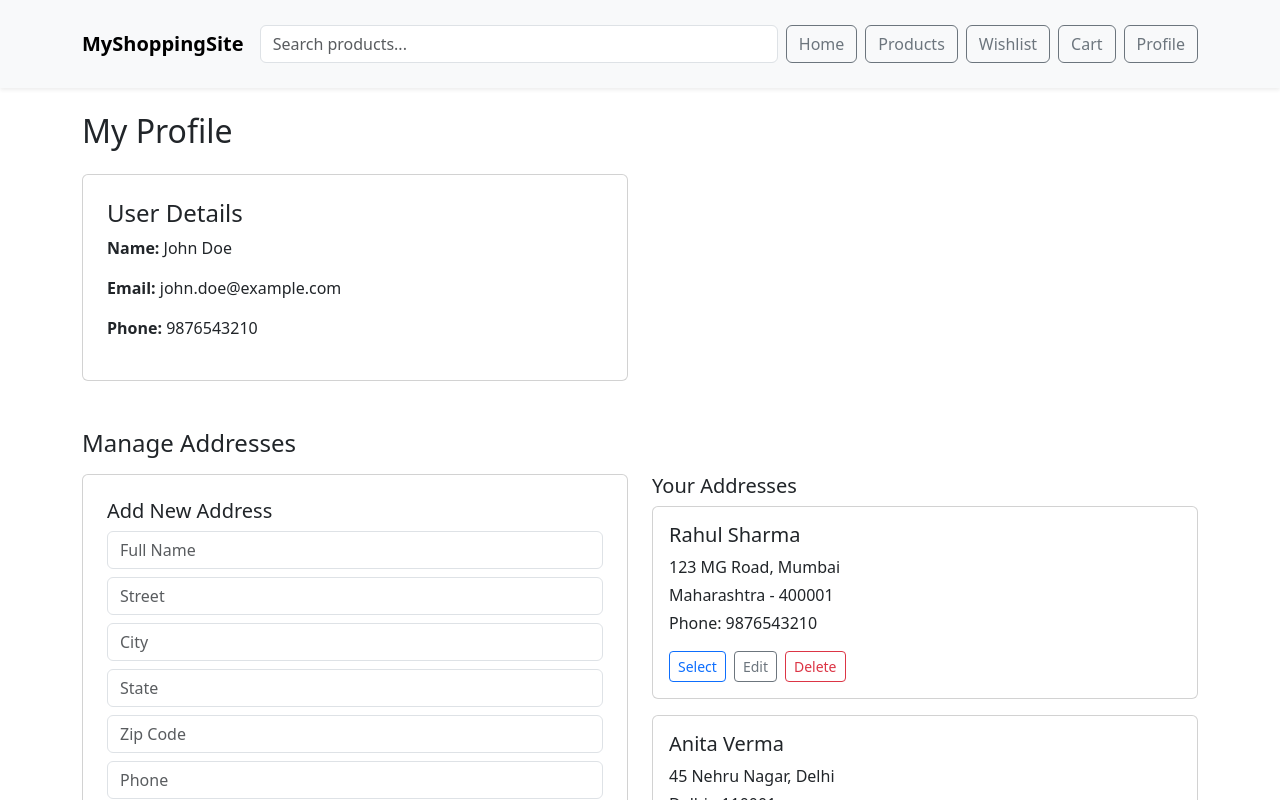
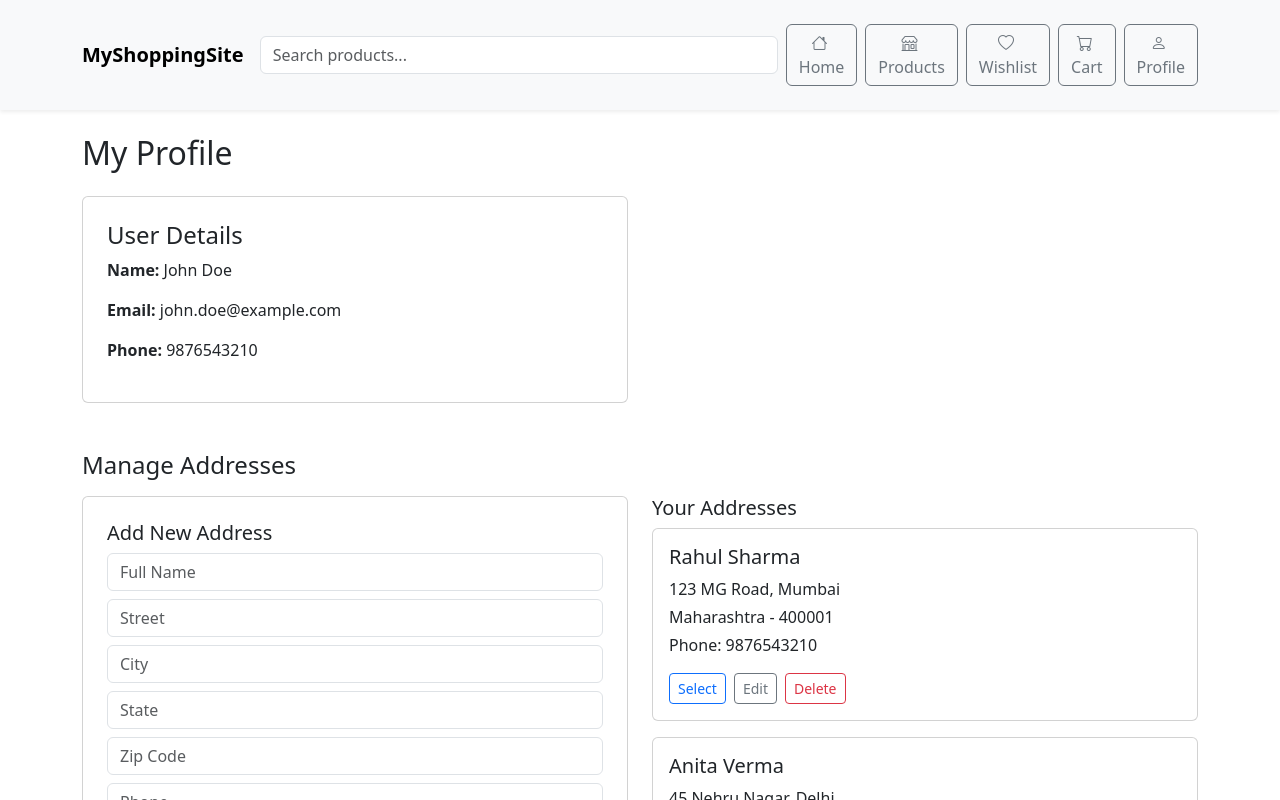
Before and after one commit to Rinkesh1005/Major-Project-1, a React (Vite) app in the folder Frontend/: page /profile in a window 1280 px wide. Shown: the top 800 px of the page. Built offline with nearby package versions, Linux system fonts and the light colour scheme.

Commit message:
Edited some codes inside components folder and pages folder

```diff
--- a/Frontend/src/App.jsx
+++ b/Frontend/src/App.jsx
@@ -1,7 +1,7 @@
 import { useState, useEffect } from "react";
 import { BrowserRouter, Routes, Route } from "react-router-dom";
-import { ToastContainer } from 'react-toastify';
-import 'react-toastify/dist/ReactToastify.css';
+import { ToastContainer } from "react-toastify";
+import "react-toastify/dist/ReactToastify.css";
 import HomePage from "./pages/HomePage";
 import ProductListPage from "./pages/ProductListPage";
 import ProductDetailPage from "./pages/ProductDetailPage";
@@ -9,25 +9,26 @@ import CartPage from "./pages/CartPage";
 import WishlistPage from "./pages/WishlistPage";
 import UserProfilePage from "./pages/UserProfilePage";
 import CheckoutPage from "./pages/CheckoutPage";
+import Header from "./components/Header";
 import "bootstrap/dist/css/bootstrap.min.css";
 
 function App() {
   const [cart, setCart] = useState(() => {
     try {
-      const savedCart = localStorage.getItem('cart');
+      const savedCart = localStorage.getItem("cart");
       return savedCart ? JSON.parse(savedCart) : [];
     } catch (error) {
-      console.error('Error loading cart from localStorage:', error);
+      console.error("Error loading cart from localStorage:", error);
       return [];
     }
   });
 
   const [wishlist, setWishlist] = useState(() => {
     try {
-      const savedWishlist = localStorage.getItem('wishlist');
+      const savedWishlist = localStorage.getItem("wishlist");
       return savedWishlist ? JSON.parse(savedWishlist) : [];
     } catch (error) {
-      console.error('Error loading wishlist from localStorage:', error);
+      console.error("Error loading wishlist from localStorage:", error);
       return [];
     }
   });
@@ -36,22 +37,28 @@ function App() {
 
   useEffect(() => {
     try {
-      localStorage.setItem('cart', JSON.stringify(cart));
+      localStorage.setItem("cart", JSON.stringify(cart));
     } catch (error) {
-      console.error('Error saving cart to localStorage:', error);
+      console.error("Error saving cart to localStorage:", error);
     }
   }, [cart]);
 
   useEffect(() => {
     try {
-      localStorage.setItem('wishlist', JSON.stringify(wishlist));
+      localStorage.setItem("wishlist", JSON.stringify(wishlist));
     } catch (error) {
-      console.error('Error saving wishlist to localStorage:', error);
+      console.error("Error saving wishlist to localStorage:", error);
     }
   }, [wishlist]);
 
   return (
     <BrowserRouter>
+      <Header
+        searchQuery={searchQuery}
+        setSearchQuery={setSearchQuery}
+        cart={cart}
+        wishlist={wishlist}
+      />
       <Routes>
         <Route
           path="/"
--- a/Frontend/src/components/Header.jsx
+++ b/Frontend/src/components/Header.jsx
@@ -3,13 +3,11 @@ import "bootstrap/dist/css/bootstrap.min.css";
 import "bootstrap/dist/js/bootstrap.bundle.min.js";
 import "bootstrap-icons/font/bootstrap-icons.css";
 
-const Header = ({ searchQuery, setSearchQuery, showSearch = true }) => {
+const Header = ({ searchQuery, setSearchQuery, showSearch = true, cart = [], wishlist = [] }) => {
   return (
     <nav className="navbar navbar-expand-lg navbar-light bg-light shadow-sm py-4 mb-4">
       <div className="container">
-        <Link className="navbar-brand fw-bold" to="/">
-          MyShoppingSite
-        </Link>
+        <Link className="navbar-brand fw-bold" to="/">MyShoppingSite</Link>
 
         <button
           className="navbar-toggler"
@@ -37,36 +35,42 @@ const Header = ({ searchQuery, setSearchQuery, showSearch = true }) => {
           )}
 
           <div className="d-flex align-items-center ms-auto mt-2 mt-lg-0">
-            <Link to="/" className="btn btn-outline-secondary me-2 d-none d-lg-inline">
-              Home
+
+            <Link to="/" className="btn btn-outline-secondary position-relative me-2">
+              <i className="bi bi-house me-1"></i>
+              <span className="d-none d-lg-inline">Home</span>
             </Link>
-            <Link to="/" className="btn btn-outline-secondary me-2 d-lg-none">
-              <i className="bi bi-house"></i>
+
+            <Link to="/products" className="btn btn-outline-secondary position-relative me-2">
+              <i className="bi bi-shop me-1"></i>
+              <span className="d-none d-lg-inline">Products</span>
             </Link>
-            <Link to="/products" className="btn btn-outline-secondary me-2 d-none d-lg-inline">
-              Products
+
+            <Link to="/wishlist" className="btn btn-outline-secondary position-relative me-2">
+              <i className="bi bi-heart me-1"></i>
+              <span className="d-none d-lg-inline">Wishlist</span>
+              {wishlist.length > 0 && (
+                <span className="position-absolute top-0 start-100 translate-middle badge rounded-pill bg-danger">
+                  {wishlist.length}
+                </span>
+              )}
             </Link>
-            <Link to="/products" className="btn btn-outline-secondary me-2 d-lg-none">
-              <i className="bi bi-shop"></i>
+
+            <Link to="/cart" className="btn btn-outline-secondary position-relative me-2">
+              <i className="bi bi-cart me-1"></i>
+              <span className="d-none d-lg-inline">Cart</span>
+              {cart.length > 0 && (
+                <span className="position-absolute top-0 start-100 translate-middle badge rounded-pill bg-primary">
+                  {cart.length}
+                </span>
+              )}
             </Link>
-            <Link to="/wishlist" className="btn btn-outline-secondary me-2 d-none d-lg-inline">
-              Wishlist
+
+            <Link to="/profile" className="btn btn-outline-secondary">
+              <i className="bi bi-person me-1"></i>
+              <span className="d-none d-lg-inline">Profile</span>
             </Link>
-            <Link to="/wishlist" className="btn btn-outline-secondary me-2 d-lg-none">
-              <i className="bi bi-heart"></i>
-            </Link>
-            <Link to="/cart" className="btn btn-outline-secondary me-2 d-none d-lg-inline">
-              Cart
-            </Link>
-            <Link to="/cart" className="btn btn-outline-secondary me-2 d-lg-none">
-              <i className="bi bi-cart"></i>
-            </Link>
-            <Link to="/profile" className="btn btn-outline-secondary d-none d-lg-inline">
-              Profile
-            </Link>
-            <Link to="/profile" className="btn btn-outline-secondary d-lg-none">
-              <i className="bi bi-person"></i>
-            </Link>
+
           </div>
         </div>
       </div>
--- a/Frontend/src/pages/CartPage.jsx
+++ b/Frontend/src/pages/CartPage.jsx
@@ -8,7 +8,7 @@ const CartPage = ({
   wishlist,
   setWishlist,
   searchQuery,
-  setSearchQuery,
+  // setSearchQuery,
 }) => {
   const navigate = useNavigate();
 
@@ -56,7 +56,12 @@ const CartPage = ({
 
   return (
     <>
-      <Header searchQuery={searchQuery} setSearchQuery={setSearchQuery} />
+      {/* <Header
+        searchQuery={searchQuery}
+        setSearchQuery={setSearchQuery}
+        cart={cart}
+        wishlist={wishlist}
+      /> */}
       <div className="container mt-4 mb-5">
         <h2 className="mb-4">My Cart ({filteredCart.length} items)</h2>
         <div className="row mt-4">
@@ -76,7 +81,9 @@ const CartPage = ({
                       <h5>{item.name}</h5>
                       <p className="text-primary fw-bold">₹{item.price}</p>
                       {item.selectedSize && (
-                        <p><strong>Size:</strong> {item.selectedSize}</p>
+                        <p>
+                          <strong>Size:</strong> {item.selectedSize}
+                        </p>
                       )}
                       <div className="d-flex align-items-center mb-2">
                         <label className="me-2">Quantity:</label>
--- a/Frontend/src/pages/CheckoutPage.jsx
+++ b/Frontend/src/pages/CheckoutPage.jsx
@@ -146,7 +146,7 @@ const CheckoutPage = ({ searchQuery, setSearchQuery }) => {
 
   return (
     <>
-      <Header searchQuery={searchQuery} setSearchQuery={setSearchQuery} />
+      {/* <Header searchQuery={searchQuery} setSearchQuery={setSearchQuery}  /> */}
       <div className="container mt-4 mb-5">
         <h2 className="mb-4">Checkout</h2>
         <div className="row mt-4">
--- a/Frontend/src/pages/HomePage.jsx
+++ b/Frontend/src/pages/HomePage.jsx
@@ -1,7 +1,8 @@
 import { Link } from "react-router-dom";
 import Header from "../components/Header";
 
-const HomePage = ({ searchQuery, setSearchQuery }) => {
+// const HomePage = ({ searchQuery, setSearchQuery }) => {
+const HomePage = () => {
   const categoryImages = {
     Men: "https://images.unsplash.com/photo-1496345875659-11f7dd282d1d?q=80&w=1740&auto=format&fit=crop&ixlib=rb-4.1.0&ixid=M3wxMjA3fDB8MHxwaG90by1wYWdlfHx8fGVufDB8fHx8fA%3D%3D",
     Women: "https://images.unsplash.com/photo-1487412720507-e7ab37603c6f?w=1600&auto=format&fit=crop&q=60&ixlib=rb-4.1.0&ixid=M3wxMjA3fDB8MHxzZWFyY2h8Nnx8d29tZW58ZW58MHx8MHx8fDA%3D",
@@ -11,11 +12,12 @@ const HomePage = ({ searchQuery, setSearchQuery }) => {
 
   return (
     <>
-      <Header
+      {/* <Header
         showSearch={false}
         searchQuery={searchQuery}
         setSearchQuery={setSearchQuery}
-      />
+
+      /> */}
       <div className="container mt-4 mb-5">
         <div className="text-center mb-5">
           <img
--- a/Frontend/src/pages/UserProfilePage.jsx
+++ b/Frontend/src/pages/UserProfilePage.jsx
@@ -3,7 +3,8 @@ import Header from "../components/Header";
 import AddressCard from "../components/AddressCard";
 import { toast } from "react-toastify";
 
-const UserProfilePage = ({ searchQuery, setSearchQuery }) => {
+// const UserProfilePage = ({ searchQuery, setSearchQuery }) => {
+const UserProfilePage = () => {
   const [addresses, setAddresses] = useState(() => {
     const saved = localStorage.getItem("addresses");
     if (saved) return JSON.parse(saved);
@@ -103,7 +104,7 @@ const UserProfilePage = ({ searchQuery, setSearchQuery }) => {
 
   return (
     <>
-      <Header searchQuery={searchQuery} setSearchQuery={setSearchQuery} />
+      {/* <Header searchQuery={searchQuery} setSearchQuery={setSearchQuery} /> */}
       <div className="container mt-4 mb-5">
         <h2>My Profile</h2>
         <div className="row mt-4">
--- a/Frontend/src/pages/WishlistPage.jsx
+++ b/Frontend/src/pages/WishlistPage.jsx
@@ -7,7 +7,7 @@ const WishlistPage = ({
   cart,
   setCart,
   searchQuery,
-  setSearchQuery,
+  // setSearchQuery,
 }) => {
   const removeFromWishlist = (productId) => {
     const item = wishlist.find((item) => item.id === productId);
@@ -38,7 +38,12 @@ const WishlistPage = ({
 
   return (
     <>
-      <Header searchQuery={searchQuery} setSearchQuery={setSearchQuery} />
+      {/* <Header
+        searchQuery={searchQuery}
+        setSearchQuery={setSearchQuery}
+        cart={cart}
+        wishlist={wishlist}
+      /> */}
       <div className="container mt-4 mb-5">
         <h2 className="mb-4">My Wishlist ({filteredWishlist.length} items)</h2>
         <div className="row mt-4">
@@ -54,7 +59,11 @@ const WishlistPage = ({
                     src={item.image}
                     className="card-img-top"
                     alt={item.name}
-                    style={{ height: "250px", objectFit: "contain", backgroundColor: "#f8f9fa" }}
+                    style={{
+                      height: "250px",
+                      objectFit: "contain",
+                      backgroundColor: "#f8f9fa",
+                    }}
                   />
                   <div className="card-body text-center d-flex flex-column">
                     <h5 className="card-title">{item.name}</h5>
```
Also changed, not shown: Frontend/src/components/ProductCard.jsx (+18 -21 lines), Frontend/src/pages/ProductDetailPage.jsx (+8 -17 lines), Frontend/src/pages/ProductListPage.jsx (+1 -11 lines).
